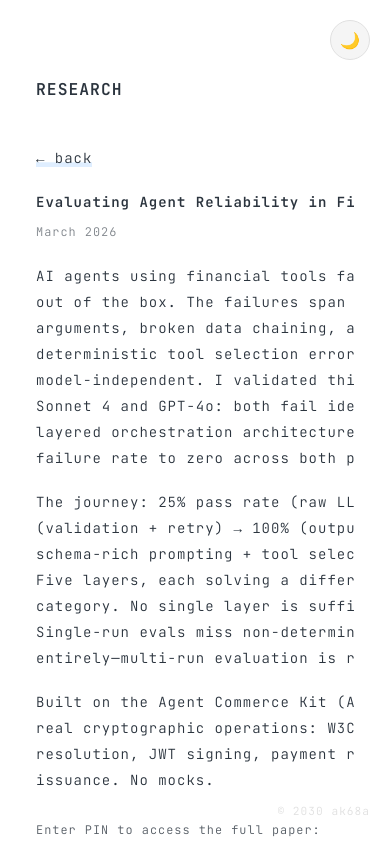
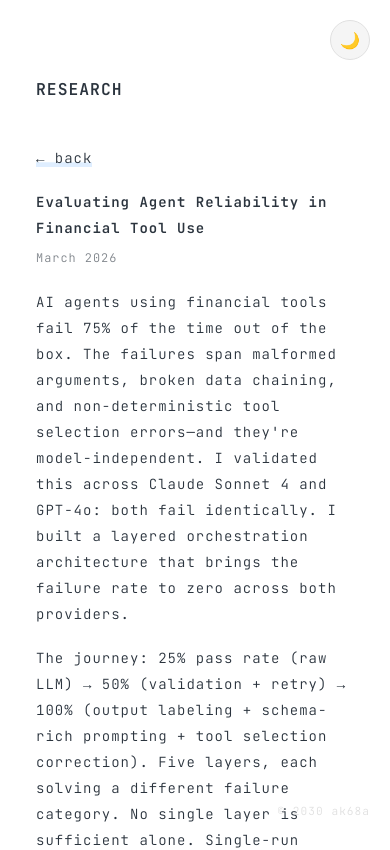
Before and after one commit to ak68a/ak68a-site, a Next.js app: page /research in a window 390 px wide. Shown: the top 850 px of the page. Built offline with nearby package versions, Linux system fonts and the light colour scheme.

Commit message:
fix: research page responsive layout for mobile

```diff
--- a/app/globals.css
+++ b/app/globals.css
@@ -142,6 +142,24 @@ footer {
 
 /* Projects page */
 
+/* Research page */
+
+.paper-card {
+  min-width: 500px;
+  max-width: 500px;
+  flex-shrink: 0;
+  scroll-snap-align: start;
+}
+
+@media (max-width: 600px) {
+  .paper-card {
+    min-width: 100%;
+    max-width: 100%;
+  }
+}
+
+/* Projects page */
+
 .project-category {
   margin: 48px 0 0;
   max-width: 560px;
--- a/app/research/page.tsx
+++ b/app/research/page.tsx
@@ -260,12 +260,7 @@ export default function Research() {
         {papers.map((paper) => (
           <div
             key={paper.id}
-            style={{
-              minWidth: "500px",
-              maxWidth: "500px",
-              flexShrink: 0,
-              scrollSnapAlign: "start",
-            }}
+            className="paper-card"
           >
             <h4 style={{ margin: "0 0 4px" }}>{paper.title}</h4>
             <p style={{ opacity: 0.6, fontSize: "0.85em" }}>{paper.date}</p>
```
